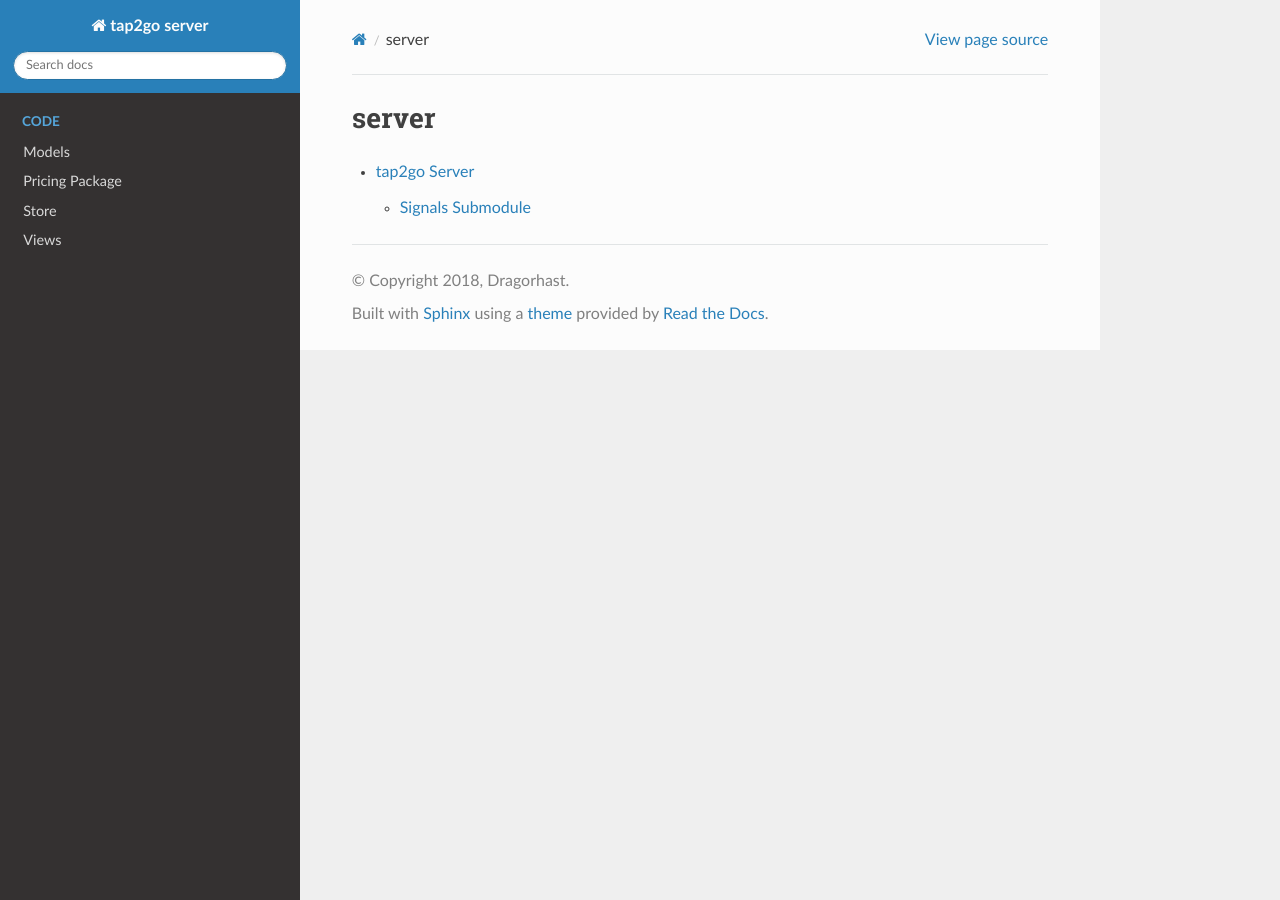
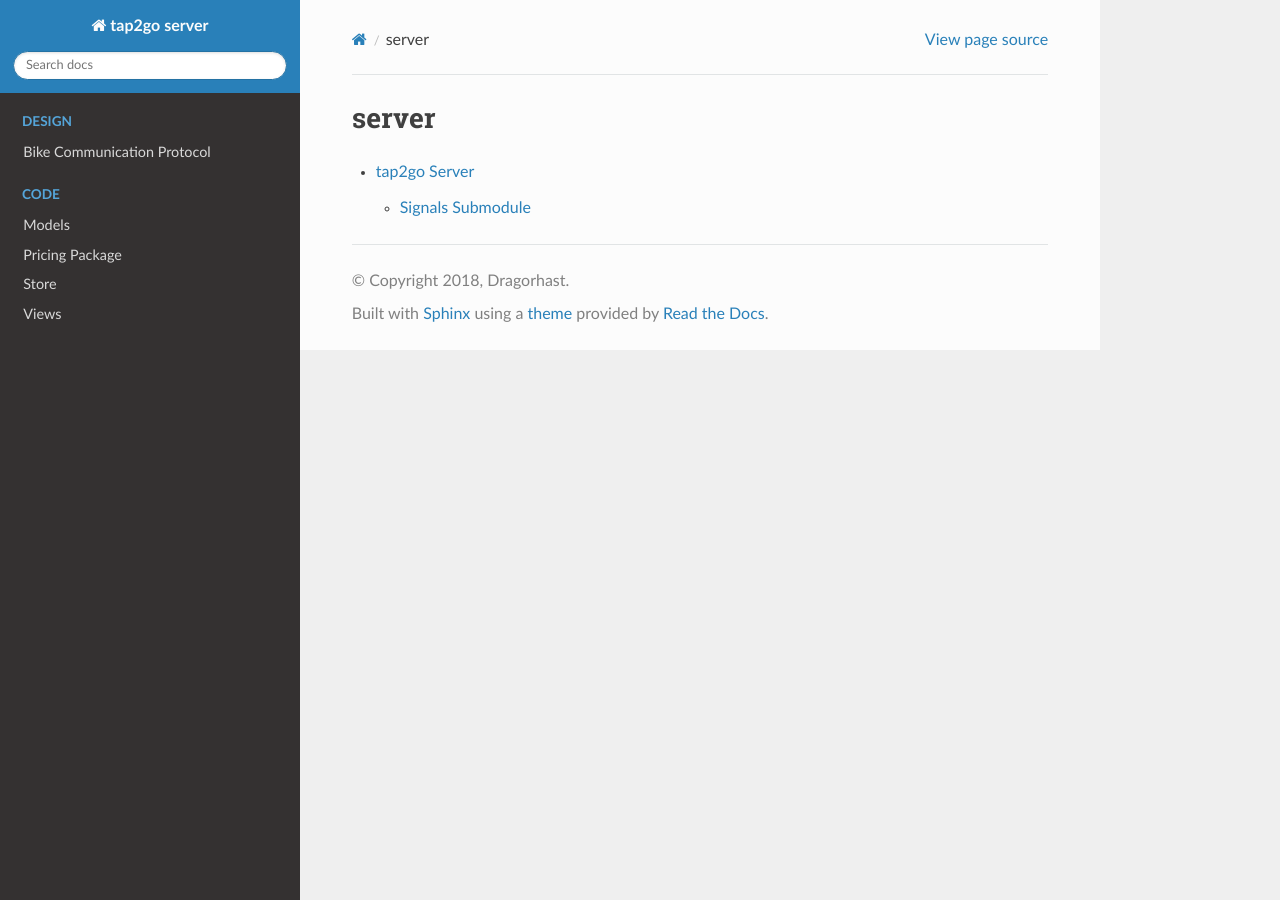
Before and after one commit to dragorhast/server, a Sphinx documentation site: the page built from docs/source/server/modules.rst, in a window 1280 px wide. Built offline with Sphinx 7.4.7 and the Read the Docs theme 2.0.0, drawn with Linux system fonts in a browser that asks for light colours; pages that are not in the unit, such as notebooks, are missing from menus.

```diff
--- a/docs/runtime.txt
+++ /dev/null
@@ -1 +0,0 @@
-3.6
--- a/docs/source/index.rst
+++ b/docs/source/index.rst
@@ -10,7 +10,7 @@ tap2go Server
    :maxdepth: 2
    :caption: Design
 
-   auth
+   communication
 
 .. toctree::
    :maxdepth: 3
```
Also changed, not shown: readme.md (+1 -2 lines), netlify.toml, 1 other file.
